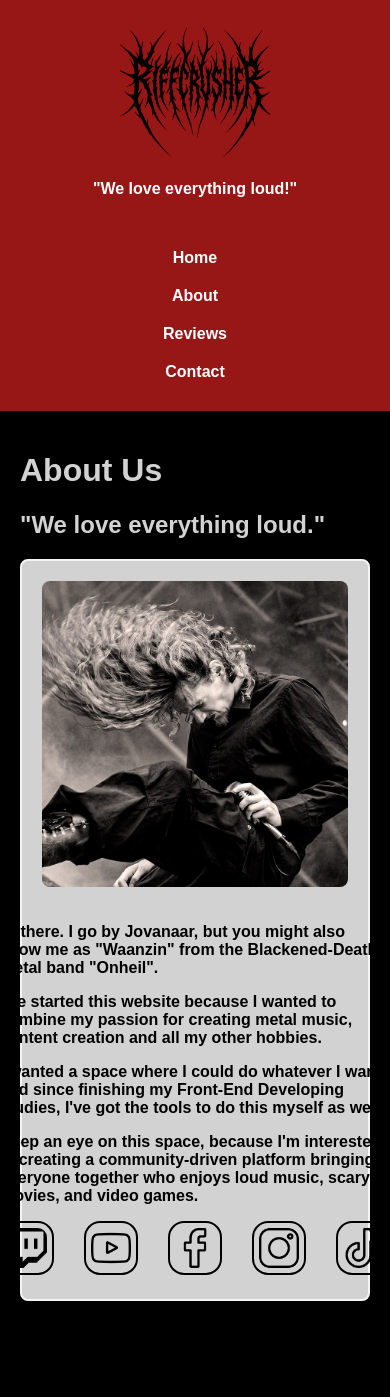
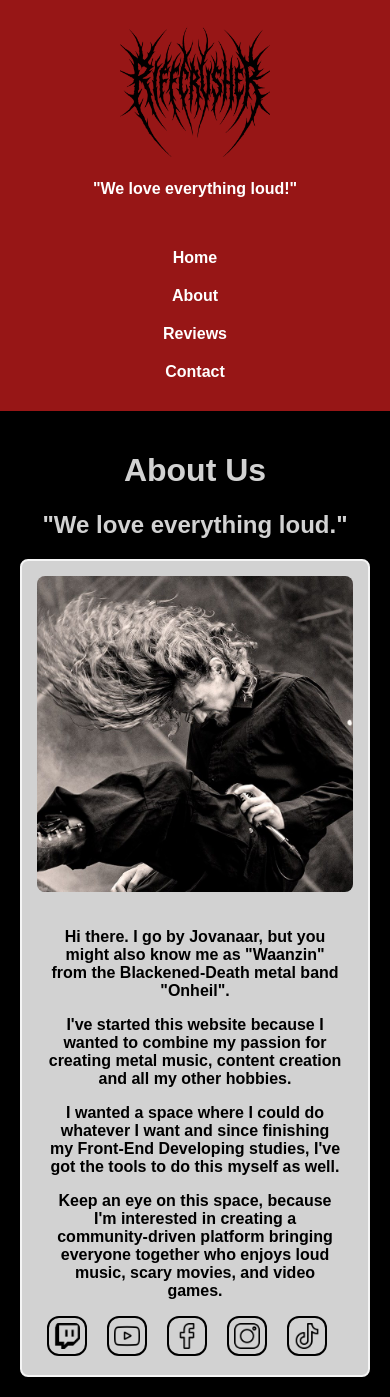
Before and after one commit to BoorsmaB/riffcrusher, a React (Create React App) app: page /about in a window 390 px wide. Before the commit the page ends 1321 px from the top, so only its background shows below. Built offline with nearby package versions, Linux system fonts and the light colour scheme; no server answers.

Commit message:
new tag and about me fixes

```diff
--- a/src/components/AboutMe/AboutMe.css
+++ b/src/components/AboutMe/AboutMe.css
@@ -1,11 +1,19 @@
+/* Global fix for box sizing */
+* {
+  box-sizing: border-box;
+}
+
 .aboutme-container {
   max-width: 800px;
   margin: 0 auto;
   padding: 20px;
+  overflow-x: hidden;
 }
 
 .aboutme-header {
   margin-bottom: 20px;
+  text-align: center;
+  padding: 0 10px;
 }
 
 .aboutme-card {
@@ -18,22 +26,28 @@
   background-color: #d2d2d2;
   color: black;
   font-weight: 600;
+  flex-wrap: wrap;
 }
 
 .aboutme-text {
   flex: 1;
+  word-wrap: break-word;
+  word-break: break-word;
+  min-width: 0;
 }
 
 .jova-avatar {
-  max-width: 350px;
+  max-width: 100%;
   height: auto;
   border-radius: 8px;
+  flex-shrink: 0;
 }
 
 .social-buttons {
   display: flex;
+  flex-wrap: wrap;
   margin-top: 10px;
-  gap: 30px;
+  gap: 20px;
 }
 
 .social-icon {
@@ -41,16 +55,18 @@
   height: 40px;
   border-radius: 30%;
   padding: 5px;
-  border: black, solid, 2px;
+  border: 2px solid black;
 }
 
 @media (max-width: 768px) {
   .aboutme-card {
     flex-direction: column;
     align-items: center;
+    padding: 15px;
   }
 
-  .jova-avatar {
-    max-width: 100%;
+  .aboutme-text {
+    text-align: center;
+    padding: 0 10px;
   }
 }
--- a/src/components/Reviews/Tags.css
+++ b/src/components/Reviews/Tags.css
@@ -98,6 +98,11 @@
 
 .tag-dronemetal {
   background-color: rgb(174, 76, 0);
+  border: 1px solid white;
+}
+
+.tag-dungeonsynth {
+  background-color: rgb(32, 17, 116);
   border: 1px solid white;
 }
 
```
